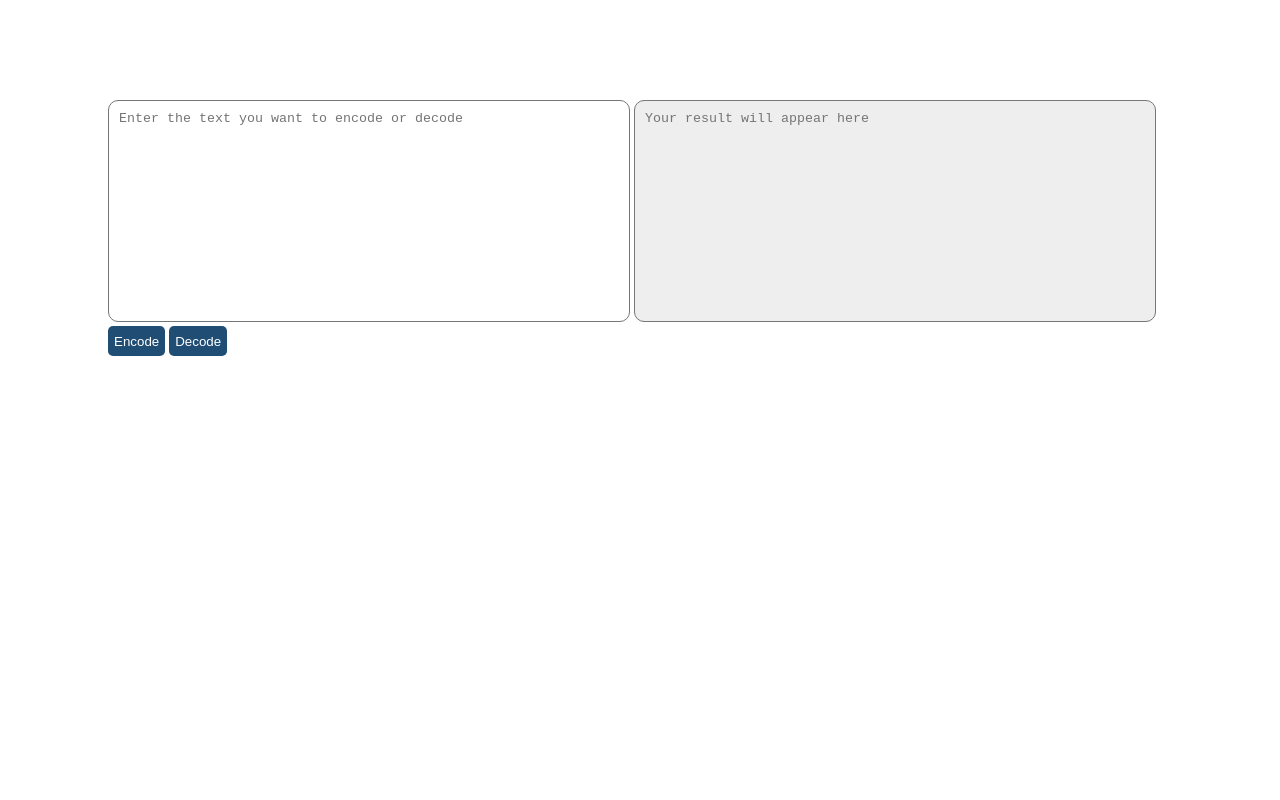
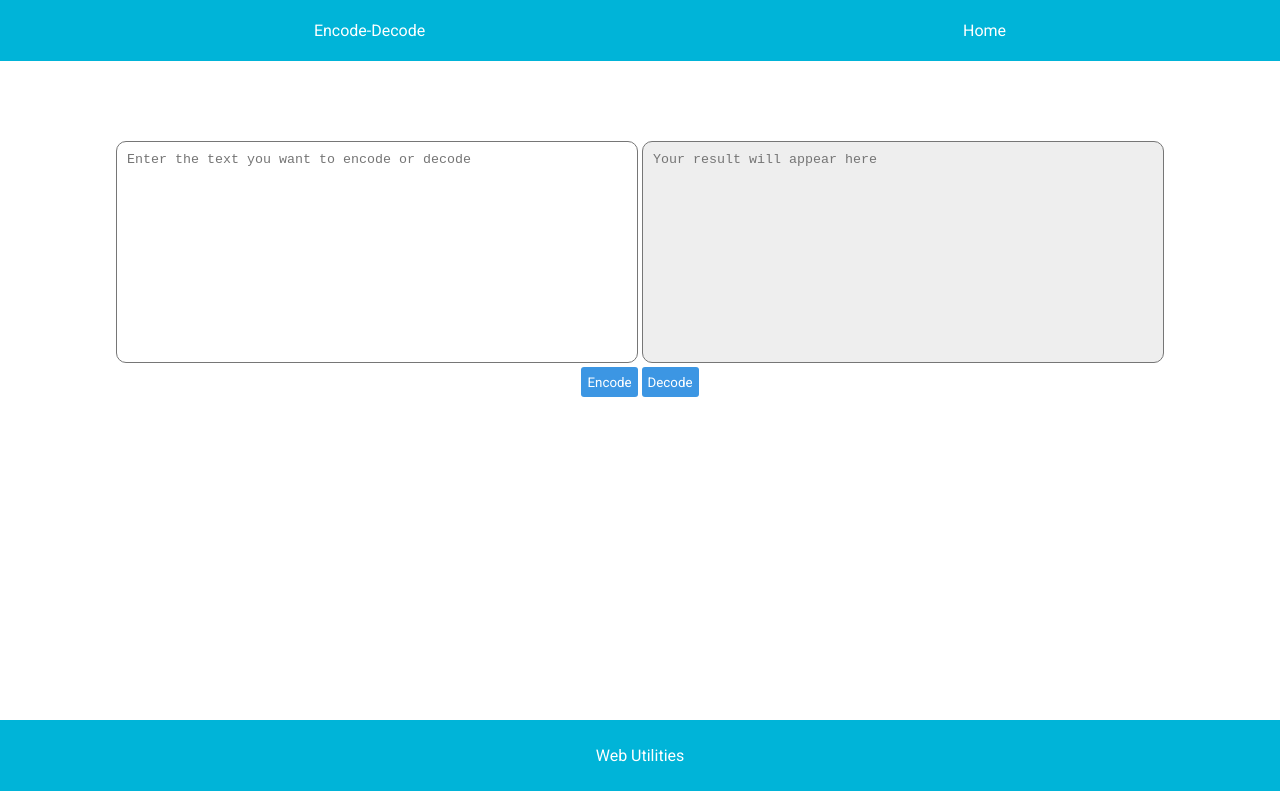
Before and after one commit to ravivish/Encoder-Decoder, a website: page url-encode-decode.html in a window 1280 px wide. Drawn offline with Linux system fonts and the light colour scheme.

Commit message:
fixed design issue

```diff
--- a/css/encode-decode.css
+++ b/css/encode-decode.css
@@ -1,9 +1,44 @@
-body {
-    padding: 0%;
+html, body {
+    margin: 0;
+    padding: 0;
+    display: flex;
+    flex-direction: column;
+    font-family: 'Roboto', sans-serif;
 }
-.main {
-    margin-top: 100px;
-    margin-left: 100px;
+
+.content {
+    flex: 1 0 auto;
+    min-height: 90vh;
+}
+a {
+    text-decoration: none;
+    color: white;
+}
+.footer {
+    color: white;
+    background-color: #00b4d8;
+    flex-shrink: 0;
+    padding: 10px;
+}
+.footer-text {
+    display: flex;
+    justify-content: center;
+}
+.navbar {
+    background-color: #00b4d8;
+    padding: 5px;
+}
+ul.nav-list {
+    list-style: none;
+    display: flex;
+    justify-content: space-around;
+}
+.main-section{
+    margin-top: 5rem;
+    display: flex;
+    flex-direction: column;
+    justify-content: center;
+    align-items: center;
 }
 .text-section textarea[id=output-text]{
     min-width: 500px;
@@ -23,9 +58,10 @@ body {
     border-radius: 10px;
 }
 .btn-section input[type=button]{
-    background-color: #204d74;
+    background-color: #3c96e3;
     border: 0px;
     color: white;
     height: 30px;
-    border-radius: 5px;
+    border-radius: 3px;
+    font-family: 'Roboto', sans-serif;
 }
--- /dev/null
+++ b/css/main.css
@@ -0,0 +1,28 @@
+body {
+    font-family: sans-serif;
+}
+
+a {
+    text-decoration: none;
+}
+
+ul li.menu-dropdown {
+    position: relative;
+}
+
+ul.nav-list {
+    list-style: none;
+    display: flex;
+    justify-content: center;
+    align-content: space-around;
+    /* margin: 2px 2px 2px 2px; */
+    /* padding: 5px; */
+}
+
+ul.menu-dropdown:hover .project-sub-menu{
+    display: block;
+}
+
+.project-sub-menu {
+    display: none;
+}
--- /dev/null
+++ b/js/index.js
@@ -0,0 +1,3 @@
+function redirect(){
+    window.location.href = "/url-encode-decode.html";
+}
--- a/url-encode-decode.html
+++ b/url-encode-decode.html
@@ -1,14 +1,27 @@
 <!DOCTYPE html>
 <html lang="en">
+
 <head>
     <meta charset="UTF-8">
-    <meta name="viewport" content="width=device-width, initial-scale=1.0">
+    <meta name="viewport" content="width=device-width, initial-scale=1">
     <title>URl Encode Deocder</title>
+    <link rel="preconnect" href="https://fonts.googleapis.com">
+    <link rel="preconnect" href="https://fonts.gstatic.com" crossorigin>
+    <link href="https://fonts.googleapis.com/css2?family=Roboto&display=swap" rel="stylesheet">
+
     <link rel="stylesheet" href="css/encode-decode.css">
     <script defer src="js/encode-decode.js"></script>
 </head>
+
 <body>
-    <main class="main">
+    <main class="content">
+        <nav class="navbar">
+            <ul class="nav-list">
+                <li><a href="url-encode-decode.html">Encode-Decode</a></li>
+                <li><a href="index.html">Home</a></li>
+            </ul>
+        </nav>
+        <div class="main-section">
             <section class="text-section">
                 <textarea placeholder="Enter the text you want to encode or decode" id="input-text"></textarea>
                 <textarea placeholder="Your result will appear here" id="output-text"></textarea>
@@ -17,6 +30,11 @@
                 <input type="button" name="Encode" id="encode" value="Encode">
                 <input type="button" name="Decode" id="decode" value="Decode">
             </section>
+        </div>
     </main>
+    <footer class="footer">
+        <p class="footer-text">Web Utilities</p>
+    </footer>
 </body>
+
 </html>
```
Also changed, not shown: index.html (added, +13 -0 lines), base64-decoder.html (line endings or trailing spaces). Lines whose indentation alone changed are shown as unchanged.
